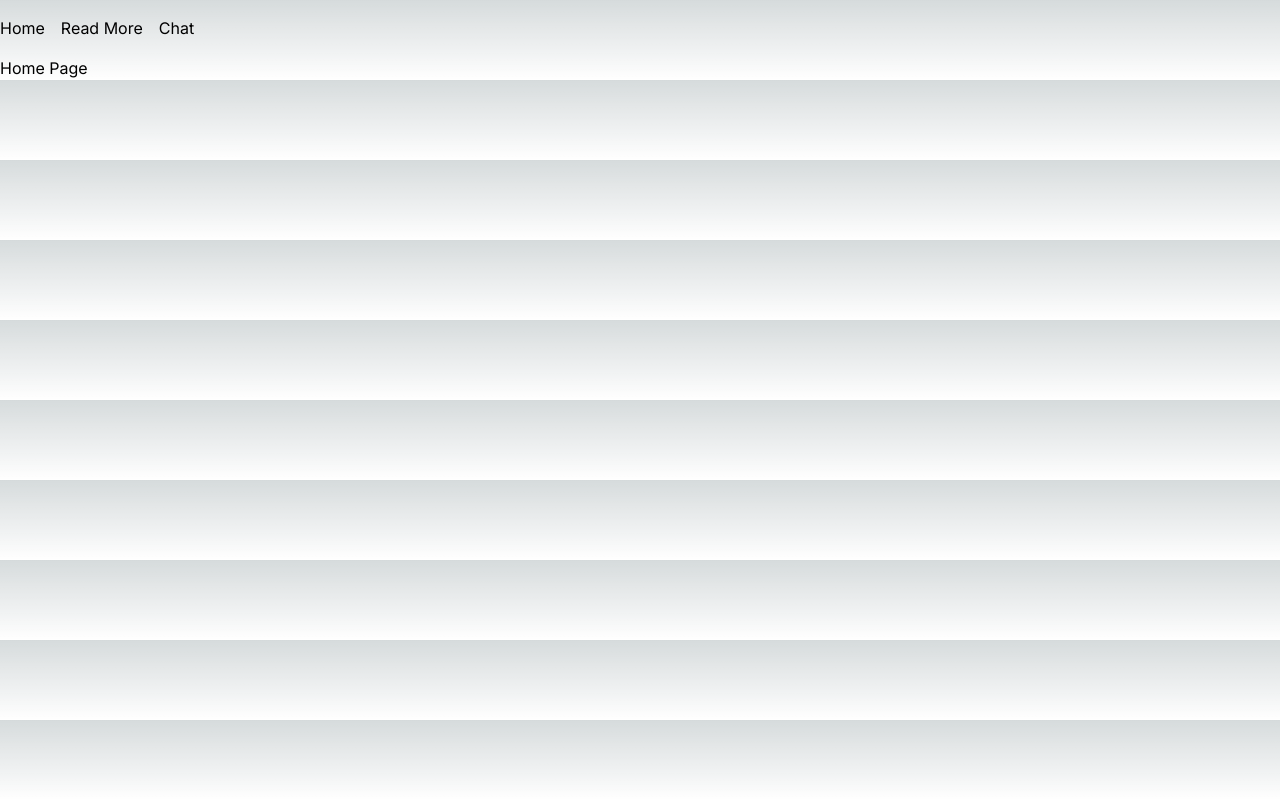
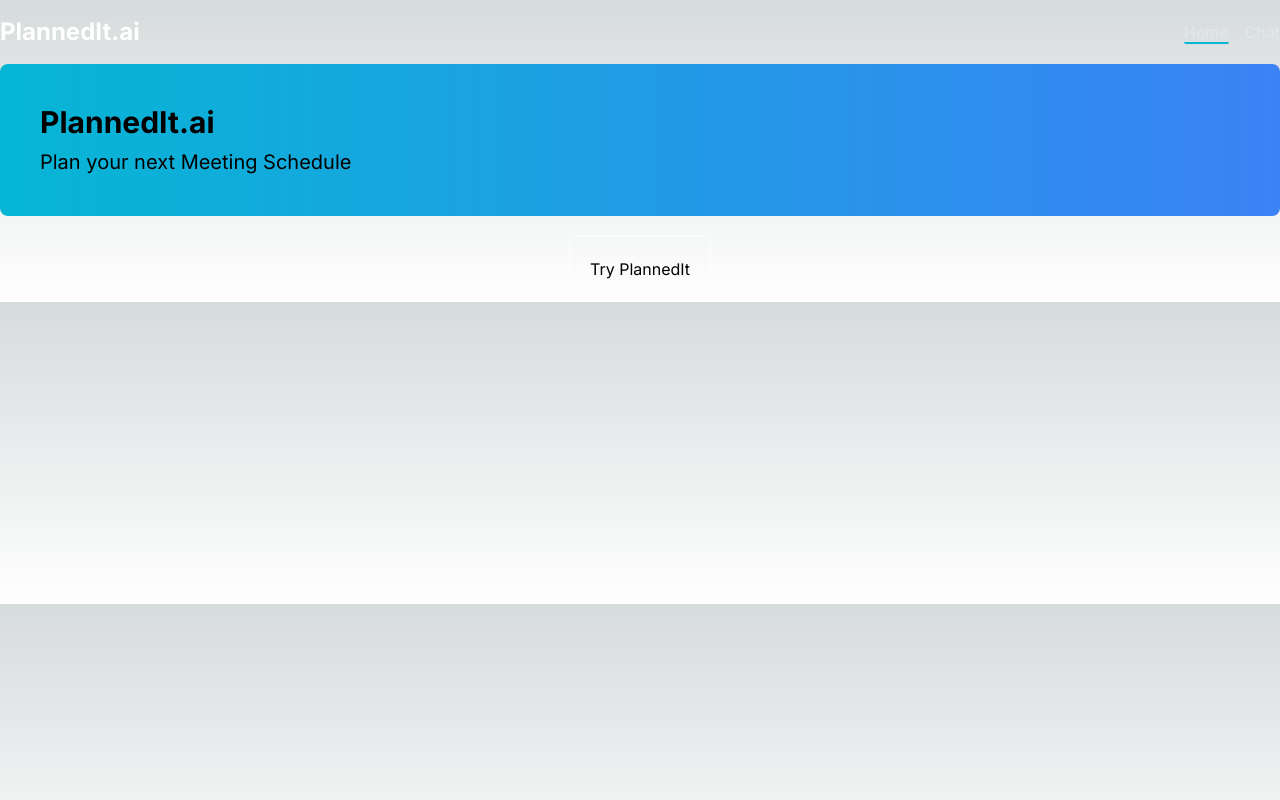
Before and after one commit to AviRatnam0608/plannedit, a Next.js app: page / in a window 1280 px wide. Built offline with nearby package versions, Linux system fonts and the light colour scheme; no server answers.

Commit message:
Started the homepage

```diff
--- a/package.json
+++ b/package.json
@@ -9,6 +9,9 @@
     "lint": "next lint"
   },
   "dependencies": {
+    "@emotion/react": "^11.11.4",
+    "@emotion/styled": "^11.11.5",
+    "@mui/material": "^5.15.17",
     "@types/react-router-dom": "^5.3.3",
     "next": "14.2.3",
     "openai": "^4.46.0",
--- a/src/app/layout.tsx
+++ b/src/app/layout.tsx
@@ -5,8 +5,9 @@ import "./globals.css";
 const inter = Inter({ subsets: ["latin"] });
 
 export const metadata: Metadata = {
-  title: "Create Next App",
-  description: "Generated by create next app",
+  title: "plannedit.ai",
+  description:
+    "An AI powered planner for anything from your daily tasks to your next vacation!",
 };
 
 export default function RootLayout({
--- a/src/app/page.tsx
+++ b/src/app/page.tsx
@@ -1,29 +1,17 @@
 "use client";
 import React from "react";
-import { BrowserRouter as Router, Route, Routes, Link } from "react-router-dom";
+import { BrowserRouter as Router, Route, Routes } from "react-router-dom";
 import ChatPage from "@/pages/chatPage";
 import HomePage from "@/pages/homePage";
+import NavBar from "@/components/navbar/navbar";
 
 const App = () => {
   return (
     <Router>
       <div className="container mx-auto">
-        <nav className="py-4">
-          <ul className="flex space-x-4">
-            <li>
-              <Link to="/">Home</Link>
-            </li>
-            <li>
-              <Link to="/read-more">Read More</Link>
-            </li>
-            <li>
-              <Link to="/chatPage">Chat</Link>
-            </li>
-          </ul>
-        </nav>
+        <NavBar />
         <Routes>
           <Route path="/" Component={HomePage} />
-          {/* <Route path="/read-more" component={ReadMorePage} /> */}
           <Route path="/chatPage" Component={ChatPage} />
         </Routes>
       </div>
--- /dev/null
+++ b/src/components/navbar/navbar.tsx
@@ -0,0 +1,48 @@
+import { Link, useLocation } from "react-router-dom";
+
+interface NavItemProps {
+  to: string;
+  currentPath: string;
+  children: React.ReactNode;
+}
+
+const NavItem = ({ to, currentPath, children }: NavItemProps) => {
+  const isActive = currentPath === to;
+  return (
+    <li>
+      <Link
+        to={to}
+        className={`text-slate-200 hover:text-slate-400 ${
+          isActive ? "border-b-2 border-cyan-500 rounded-sm" : ""
+        }`}
+      >
+        {children}
+      </Link>
+    </li>
+  );
+};
+
+const Navbar: React.FC = () => {
+  const location = useLocation();
+
+  return (
+    <nav className="py-4 flex items-center justify-between">
+      <div>
+        <h1 className="text-2xl font-bold text-white">PlannedIt.ai</h1>
+      </div>
+      <div>
+        <ul className="flex justify-center space-x-4">
+          {/* Add more NavItems here */}
+          <NavItem to="/" currentPath={location.pathname}>
+            Home
+          </NavItem>
+          <NavItem to="/chatPage" currentPath={location.pathname}>
+            Chat
+          </NavItem>
+        </ul>
+      </div>
+    </nav>
+  );
+};
+
+export default Navbar;
--- /dev/null
+++ b/src/components/title/title.tsx
@@ -0,0 +1,38 @@
+"use client";
+import React, { useState, useEffect } from "react";
+
+interface TitleProps {
+  titleText: string;
+  subtitleText?: string;
+}
+
+const listofTitles = [
+  "Gym Routine",
+  "Vacation Itinerary",
+  "Meeting Schedule",
+  "Medication Routine",
+];
+
+const Title = ({ titleText }: TitleProps) => {
+  const [currentTitleIndex, setCurrentTitleIndex] = useState(0);
+
+  useEffect(() => {
+    const interval = setInterval(() => {
+      setCurrentTitleIndex(
+        (prevIndex) => (prevIndex + 1) % listofTitles.length
+      );
+    }, 2000);
+    return () => clearInterval(interval);
+  }, []);
+
+  return (
+    <div className="flex flex-col gap-2">
+      <h1 className="text-3xl font-bold">{titleText}</h1>
+      <p className="text-xl font-semi-bold">
+        Plan your next {listofTitles[currentTitleIndex]}
+      </p>
+    </div>
+  );
+};
+
+export default Title;
--- a/src/pages/homePage.tsx
+++ b/src/pages/homePage.tsx
@@ -1,7 +1,27 @@
+import Title from "@/components/title/title";
+import { Link } from "react-router-dom";
+
+const buttonStyles = `
+  p-5 text-md rounded-lg border border-white
+  hover:text-black
+  hover:bg-white
+  hover:border-transparent
+  transition-all
+  duration-250
+  ease-in-out
+  `;
+
 const HomePage = () => {
   return (
-    <div>
-      <h1>Home Page</h1>
+    <div className="flex flex-col gap-5">
+      <div className="flex items-center justify-start w-full h-auto rounded-lg p-10 bg-gradient-to-r from-cyan-500 to-blue-500">
+        <Title titleText="PlannedIt.ai" />
+      </div>
+      <div className="flex flex-col items-center">
+        <Link to="/chatPage">
+          <button className={buttonStyles}>Try PlannedIt</button>
+        </Link>
+      </div>
     </div>
   );
 };
```
Also changed, not shown: 1 other file (tests, documents, lock files or other folders).
